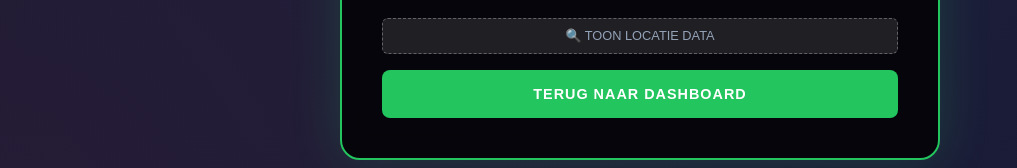
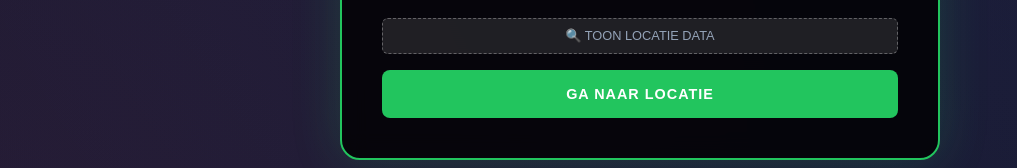
Before and after one commit to x4b5/game2026, a SvelteKit app: page /game/omicron-base-victory in a window 1280 px wide. Shown: the part 630-798 px from the top of the page, without its empty margins (0-1017 px from the left). Built offline with nearby package versions, Linux system fonts and the light colour scheme.

Commit message:
style: update victory page button text to 'GA NAAR LOCATIE'

```diff
--- a/src/routes/game/omicron-base-victory/+page.svelte
+++ b/src/routes/game/omicron-base-victory/+page.svelte
@@ -79,7 +79,7 @@
             {/if}
 
             <button class="next-btn" onclick={() => goto("/game")}>
-                TERUG NAAR DASHBOARD
+                GA NAAR LOCATIE
             </button>
         </div>
     </div>
```
